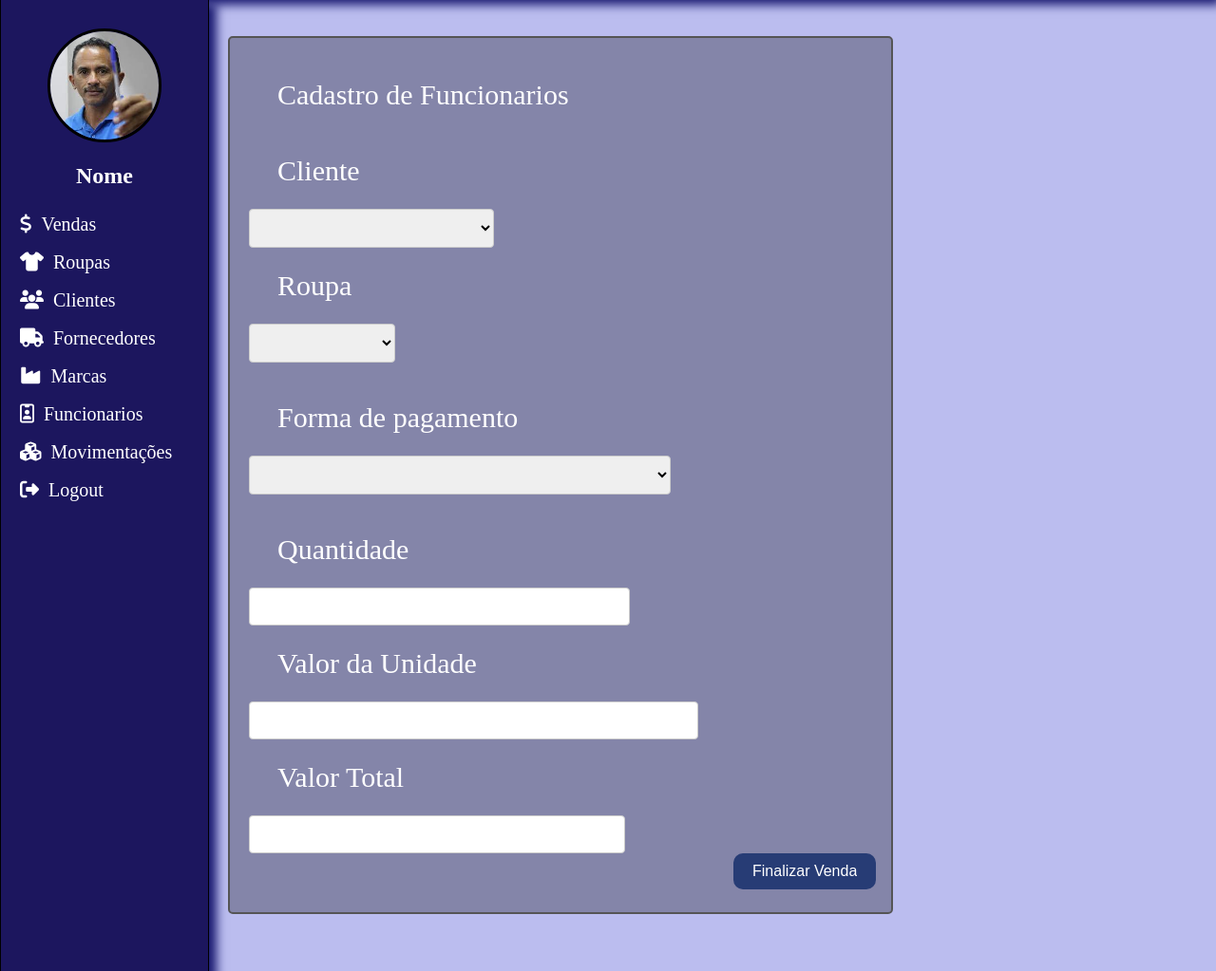
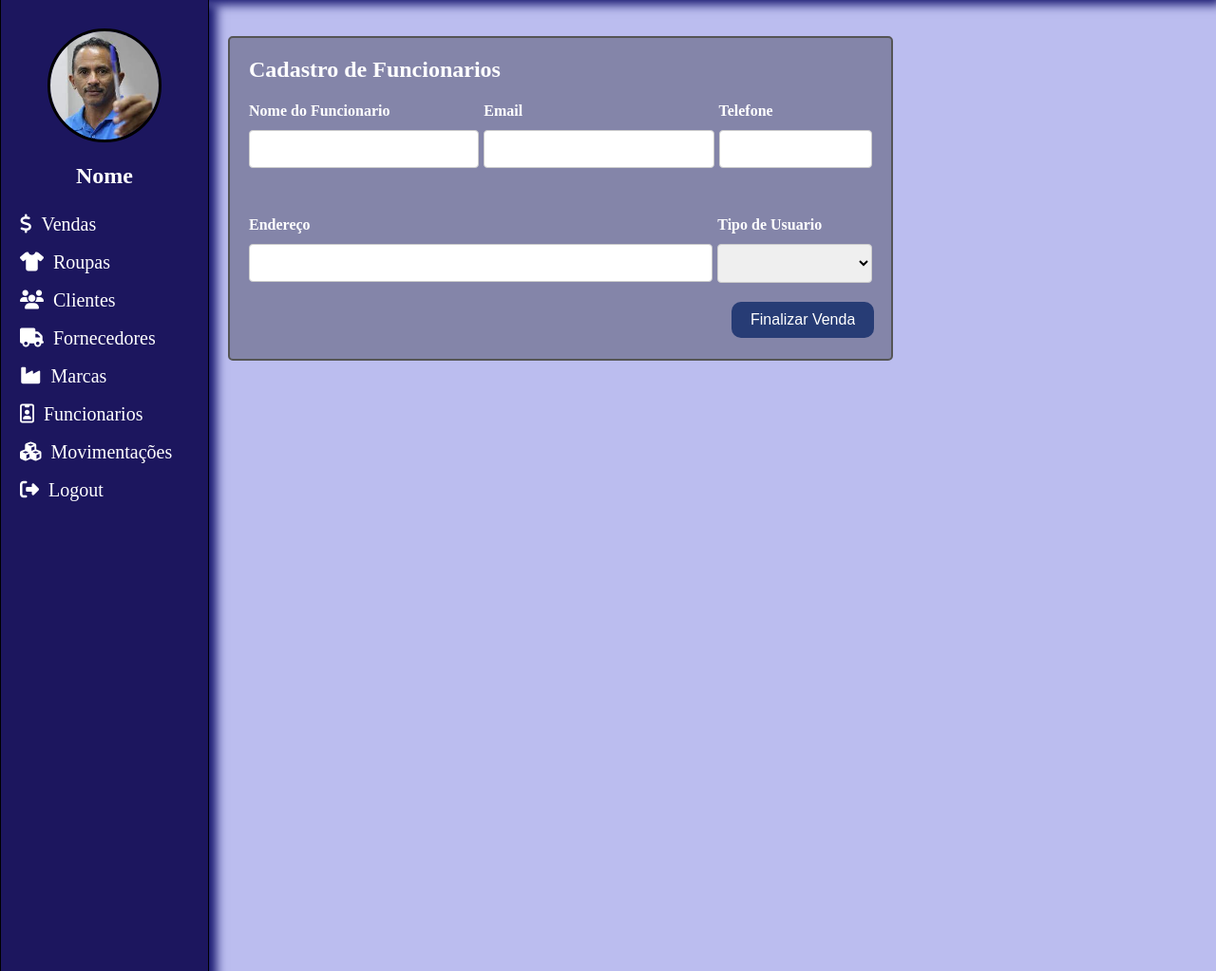
Before and after one commit to FabioLeo02/Seminario-Tematico-V-Loja-de-Roupa, a PHP site: page /cadastro-funcionarios.php in a window 1280 px wide. Shown: the part 82-1105 px from the top of the page at 95% size. Run offline with PHP 8.4, Linux system fonts and the light colour scheme; data comes from the database, SQL or seed files in the repository; data that the repository does not hold is empty; some libraries are stand-ins or nearby versions.

Commit message:
31/05 meia noite dale dale

```diff
--- a/cadastro-fornecedores.php
+++ b/cadastro-fornecedores.php
@@ -11,7 +11,7 @@ include ("funcoes.php");
     <meta name="viewport" content="width=device-width, initial-scale=1.0">
     <title>Home</title>
     <link rel="stylesheet" type="text/css" href="css/style.css">
-    <link rel="stylesheet" type="text/css" href="Css/cadastro-fornecedores.css">
+    <link rel="stylesheet" type="text/css" href="css/cadastro-fornecedores.css">
     <link rel="stylesheet" href="https://cdnjs.cloudflare.com/ajax/libs/font-awesome/4.7.0/css/font-awesome.min.css">
     <script src='https://kit.fontawesome.com/f096223740.js' crossorigin='anonymous'></script>
 </head>
--- a/cadastro-funcionarios.php
+++ b/cadastro-funcionarios.php
@@ -10,7 +10,7 @@ include ("funcoes.php");
     <meta name="viewport" content="width=device-width, initial-scale=1.0">
     <title>Home</title>
     <link rel="stylesheet" type="text/css" href="css/style.css">
-    <link rel="stylesheet" type="text/css" href="css/cadastro-venda.css">
+    <link rel="stylesheet" type="text/css" href="css/cadastro-funcionarios.css">
     <link rel="stylesheet" href="https://cdnjs.cloudflare.com/ajax/libs/font-awesome/4.7.0/css/font-awesome.min.css">
     <script src='https://kit.fontawesome.com/f096223740.js' crossorigin='anonymous'></script>
 </head>
@@ -51,51 +51,43 @@ include ("funcoes.php");
         <section>
             <div class="container">
                 <div class="card">
-                    <label for="">Cadastro de Funcionarios</label>
-                    <br>
+                    <h2>Cadastro de Funcionarios</h2>
                     <form action="">
-                    <div class="cliente">
-                        <label for="">Cliente</label>
+                        <div class="grid">
+                                <div>
+                                    <label for="funcionario">Nome do Funcionario</label>
+                                    <input type="text">
+                                </div>
+
+                                <div>
+                                    <label for="email">Email</label>
+                                    <input type="text">
+                                </div>
+
+                                <div>
+                                    <label for="telefone">Telefone</label>
+                                    <input type="text">
+                                </div>
+                            </div>
+                            <div class="grid-2">
+                                <div>
+                                    <label for="endereco">Endereço</label>
+                                    <input type="text">
+                                </div>
+
+                                <div>
+                                    <label for="tipo-usu">Tipo de Usuario</label>
                                     <select name="" id="">
                                         <option value="0"></option>
                                         <?php
-                            criar_options("SELECT * from Clientes","ID_Cliente","Nome","");
+                                        criar_options("SELECT * from TipoUsuario","ID_TipoUsuario","Nome","");
                                         ?>
                                     </select>
                                 </div>
-                    <div class="roupa">
-                        <label for="">Roupa</label>
-                        <select name="" id="">
-                            <option value="0"></option>
-                            <?php
-                            criar_options("SELECT * from Roupas","ID_Roupa","Nome","");
-                            ?>
-                        </select>
                             </div>
-                    <br>
-                    <div class="forma-pagamento">
-                        <label for="">Forma de pagamento</label>
-                        <select name="" id="">
-                            <option value="0"></option>
-                            <?php
-                            criar_options("SELECT * from FormasPagamento","ID_FormaPagamento","Descricao","");
-                            ?>
-                        </select>
-                    </div>
-                    <br>
-                    <div class="quantidade">
-                        <label for="">Quantidade</label>
-                        <input type="text">
-                    </div>
-                    <div class="valor-unidade">
-                        <label for="">Valor da Unidade</label>
-                        <input type="text">
-                    </div>
-                    <div class="valor-total">
-                        <label for="">Valor Total</label>
-                        <input type="text">
                         </div>
                     </form>
+                    <br>
                     <div class="button">
                         <input type="submit" value="Finalizar Venda">
                     </div>
--- a/clientespage.php
+++ b/clientespage.php
@@ -74,7 +74,7 @@ e se não conseguir , destroi ela e mostra o erro
 		<div class="container">
         <a href='cadastro-clientes.php'><button class="botao-cadastro"><i class="fa fa-plus" aria-hidden="true"></i> Cadastrar</button></a>
                 <div class="card">
-                    <h2>Planilha de Dados</h2>
+                    <h2>Listagem de Clientes</h2>
                     <table class="table">
                         <tr>
                             <th>Ações</th>
--- a/css/cadastro-fornecedores.css
+++ b/css/cadastro-funcionarios.css
@@ -44,9 +44,11 @@ form {
     align-items: flex-start;
 }
 
-label[for="fornecedor"],
+label[for="funcionario"],
 [for="telefone"],
-[for="email"]{
+[for="email"],
+[for="endereco"],
+[for="tipo-usu"]{
     font-size: 16px;
     font-weight: bold;
     position: relative;
@@ -56,9 +58,16 @@ label[for="fornecedor"],
 
 .grid{
     display: grid;
-    grid-template-columns: 2fr 3fr 2fr; /*definir colunas*/
+    grid-template-columns: 3fr 3fr 2fr; /*definir colunas*/
     gap: 5px;
     margin-top: -30px;
+}
+
+.grid-2{
+    display: grid;
+    grid-template-columns: 3fr 1fr ; /*definir colunas*/
+    gap: 5px;
+    margin-bottom: 60px;
 }
 
 select,
@@ -77,7 +86,8 @@ input[type="text"] {
     background-color: #273c75;
     padding: 10px 20px;
     position: relative;
-    left: 490px;
+    bottom: 80px;
+    left: 530px;
 }
 
 .button input[type="submit"] {
@@ -88,7 +98,6 @@ input[type="text"] {
     cursor: pointer;
     width: 100%;
 }
-
     .button:hover {
     background-color: #4562a8;
     }
--- a/css/marcas.css
+++ b/css/marcas.css
@@ -18,7 +18,7 @@
 
   button {
     position: absolute;
-    left: 240px;
+    left: 270px;
     top: 86px;
   }
 
@@ -42,7 +42,7 @@
       border: 2px solid #555555;
       border-radius: 5px;
       padding: 20px;
-      width: 350px; /*Aumentar largura do conteiner*/
+      width: 370px; /*Aumentar largura do conteiner*/
       margin: 0 auto;
       margin-top: 50px;
     }
@@ -65,7 +65,7 @@
       padding: 15px 15px 15px 17px;
       width: 1px;
       text-align: center;
-      padding-left: 60px;
+      padding-left: 70px;
       padding-right: 49px;
     }
 
--- a/fornecedorespage.php
+++ b/fornecedorespage.php
@@ -74,7 +74,7 @@ e se não conseguir , destroi ela e mostra o erro
 		<div class="container">
             <a href='cadastro-fornecedores.php'><button class="botao-cadastro"><i class="fa fa-plus" aria-hidden="true"></i> Cadastrar</button></a>
                 <div class="card">
-                    <h2>Planilha de Dados</h2>
+                    <h2>Listagem de Fornecedores</h2>
                     <table class="table">
                         <tr>
                             <th>Ações</th>
--- a/funcionariospage.php
+++ b/funcionariospage.php
@@ -74,7 +74,7 @@ e se não conseguir , destroi ela e mostra o erro
 		<div class="container">
         <a href='cadastro-funcionarios.php'><button class="botao-cadastro"><i class="fa fa-plus" aria-hidden="true"></i> Cadastrar</button></a>
                 <div class="card">
-                    <h2>Planilha de Dados</h2>
+                    <h2>Listagem de Funcionarios</h2>
                     <table class="table">
                         <tr>
                             <th>Ações</th>
--- a/marcaspage.php
+++ b/marcaspage.php
@@ -21,7 +21,7 @@ e se não conseguir , destroi ela e mostra o erro
     <meta name="viewport" content="width=device-width, initial-scale=1.0">
     <title>Home</title>
     <link rel="stylesheet" type="text/css" href="Css/style.css">
-    <link rel="stylesheet" type="text/css" href="css/marcas.css">
+    <link rel="stylesheet" type="text/css" href="Css/marcas.css">
     <link rel="stylesheet" href="https://cdnjs.cloudflare.com/ajax/libs/font-awesome/4.7.0/css/font-awesome.min.css">
     <script src='https://kit.fontawesome.com/f096223740.js' crossorigin='anonymous'></script>
 </head>
@@ -74,7 +74,7 @@ e se não conseguir , destroi ela e mostra o erro
 		<div class="container">
         <a href='cadastro-marcas.php'><button class="botao-cadastro"><i class="fa fa-plus" aria-hidden="true"></i> Cadastrar</button></a>
                 <div class="card">
-                    <h2>Planilha de Dados</h2>
+                    <h2>Listagem de Marcas</h2>
                     <table class="table">
                         <tr>
                             <th>Ações</th>
--- a/movimentacaopage.php
+++ b/movimentacaopage.php
@@ -21,7 +21,7 @@ e se não conseguir , destroi ela e mostra o erro
     <meta name="viewport" content="width=device-width, initial-scale=1.0">
     <title>Home</title>
     <link rel="stylesheet" type="text/css" href="Css/style.css">
-    <link rel="stylesheet" type="text/css" href="css/movimentacao.css">
+    <link rel="stylesheet" type="text/css" href="Css/movimentacao.css">
     <link rel="stylesheet" href="https://cdnjs.cloudflare.com/ajax/libs/font-awesome/4.7.0/css/font-awesome.min.css">
     <script src='https://kit.fontawesome.com/f096223740.js' crossorigin='anonymous'></script>
 </head>
@@ -73,7 +73,7 @@ e se não conseguir , destroi ela e mostra o erro
 		<section>
 		<div class="container">
                 <div class="card">
-                    <h2>Planilha de Dados</h2>
+                    <h2>Listagem de Movimentação</h2>
                     <table class="table">
                         <tr>
                             <th>Ações</th>
--- a/roupaspage.php
+++ b/roupaspage.php
@@ -73,7 +73,7 @@ e se não conseguir , destroi ela e mostra o erro
 		<section>
 		<div class="container">
         <a href='cadastro-roupa.php'><button class="botao-cadastro"><i class="fa fa-plus" aria-hidden="true"></i> Cadastrar</button></a>                <div class="card">
-                    <h2>Planilha de Dados</h2>
+                    <h2>Listagem de Roupas</h2>
                     <table class="table">
                         <tr>
                             <th>Ações</th>
```
Also changed, not shown: css/vendas.css (+10 -2 lines), vendaspage.php (+7 -7 lines). Lines whose indentation alone changed are shown as unchanged.
